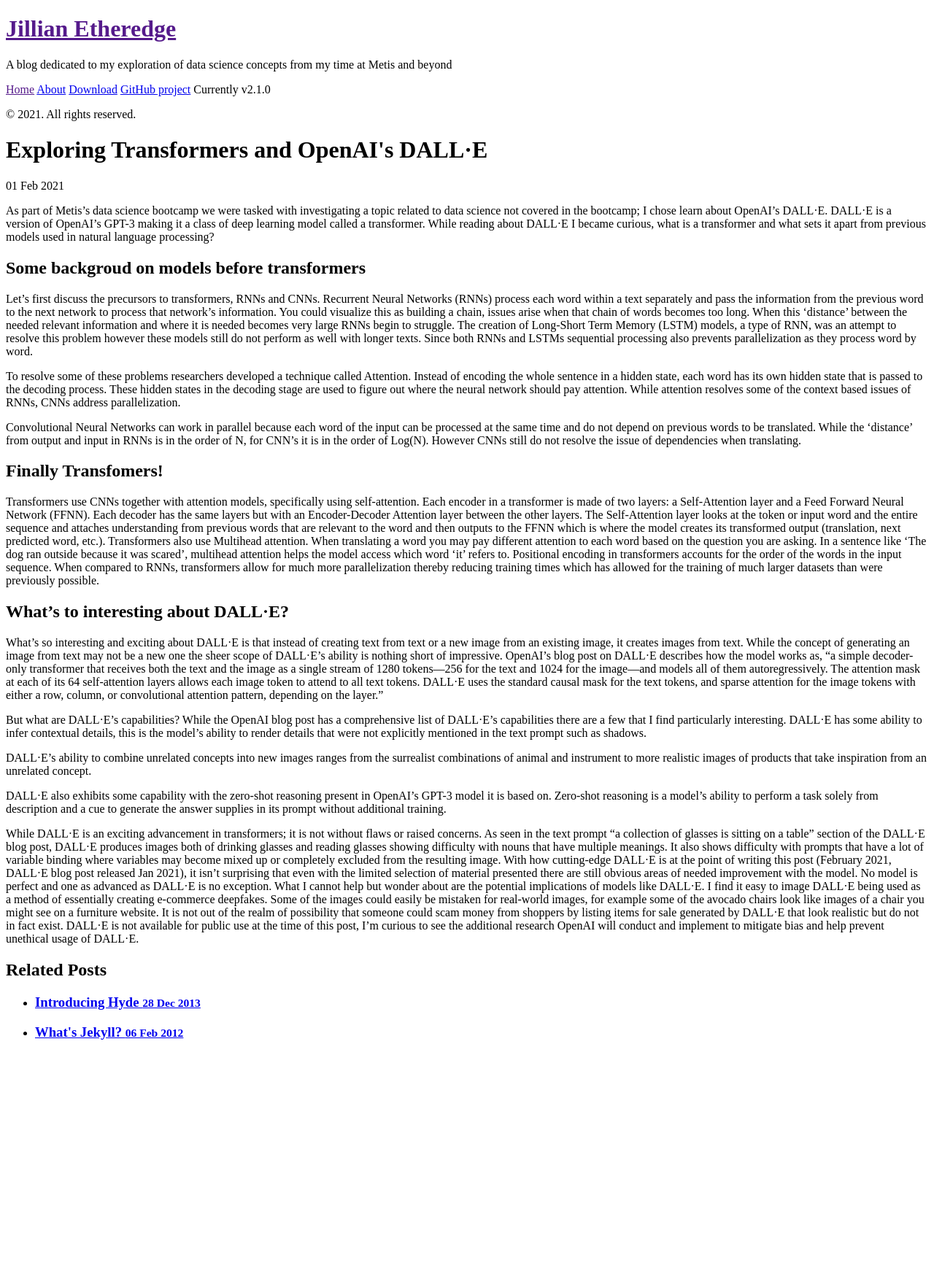
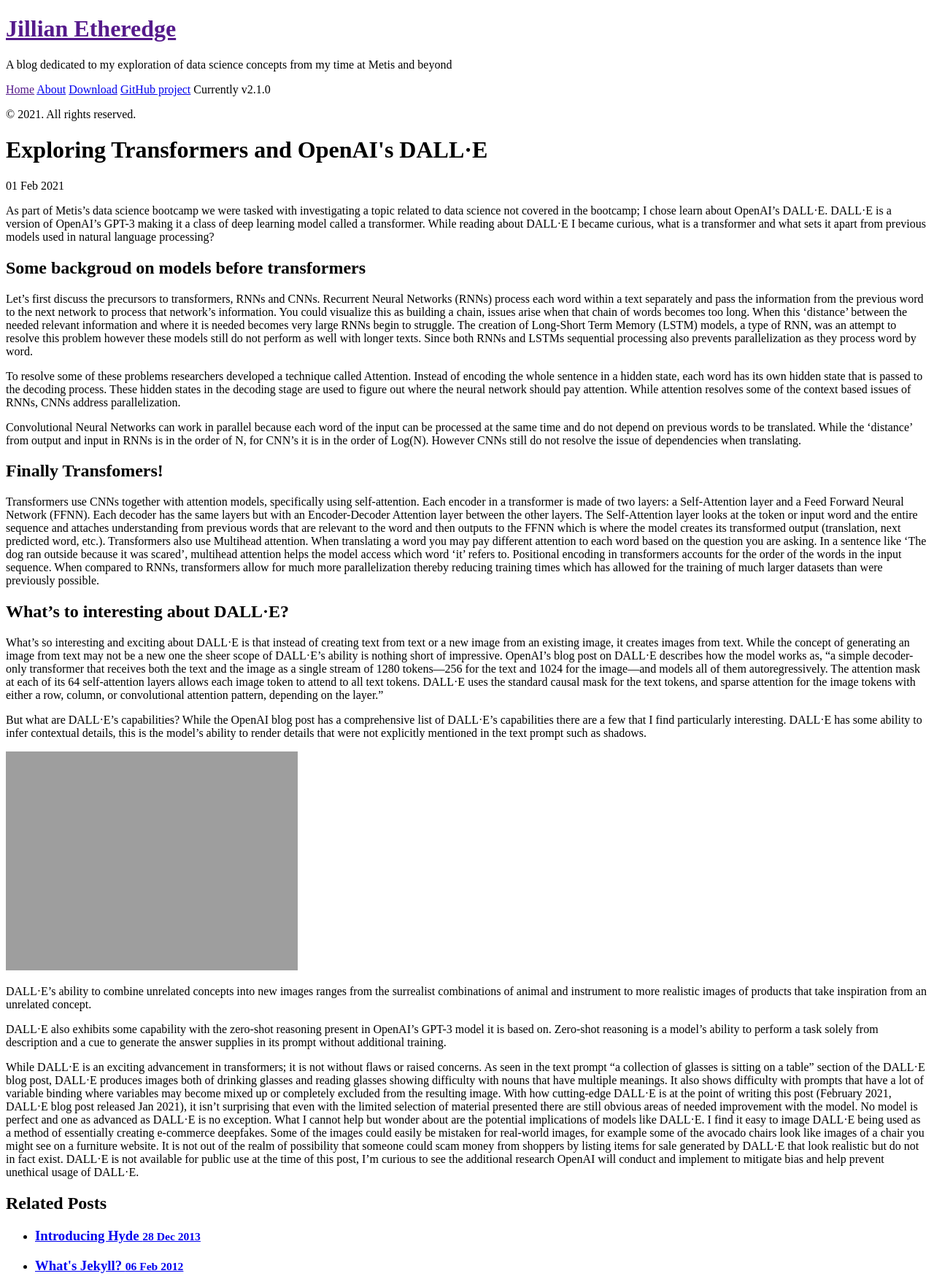
Before and after one commit to Jilliane1993/Jilliane1993.github.io, a Jekyll site: the page built from _posts/2021-02-01-Dalle.md, in a window 1280 px wide. Shown: the whole page at 73% size. Built offline with Jekyll 4.4.1, drawn with Linux system fonts in a browser that asks for light colours; before the commit the page ends 1444 px from its top, so only the background shows below that.

Commit message:
Update 2021-02-01-Dalle.md

```diff
--- a/_posts/2021-02-01-Dalle.md
+++ b/_posts/2021-02-01-Dalle.md
@@ -22,6 +22,8 @@ title: Exploring Transformers and OpenAI's DALL·E
 
 <p>But what are DALL·E’s capabilities? While the OpenAI blog post has a comprehensive list of DALL·E’s capabilities there are a few that I find particularly interesting. DALL·E has some ability to infer contextual details, this is the model’s ability to render details that were not explicitly mentioned in the text prompt such as shadows.</p>
 
+![A paiting of a capybara sitting in a field at sunrise](Images/Screenshot_2021-01-30 DALL·E Creating Images from Text(4).png)
+
 <p>DALL·E’s ability to combine unrelated concepts into new images ranges from the surrealist combinations of animal and instrument to more realistic images of products that take inspiration from an unrelated concept. </p>
 
 DALL·E also exhibits some capability with the zero-shot reasoning present in OpenAI’s GPT-3 model it is based on. Zero-shot reasoning is a model’s ability to perform a task solely from description and a cue to generate the answer supplies in its prompt without additional training.
```
